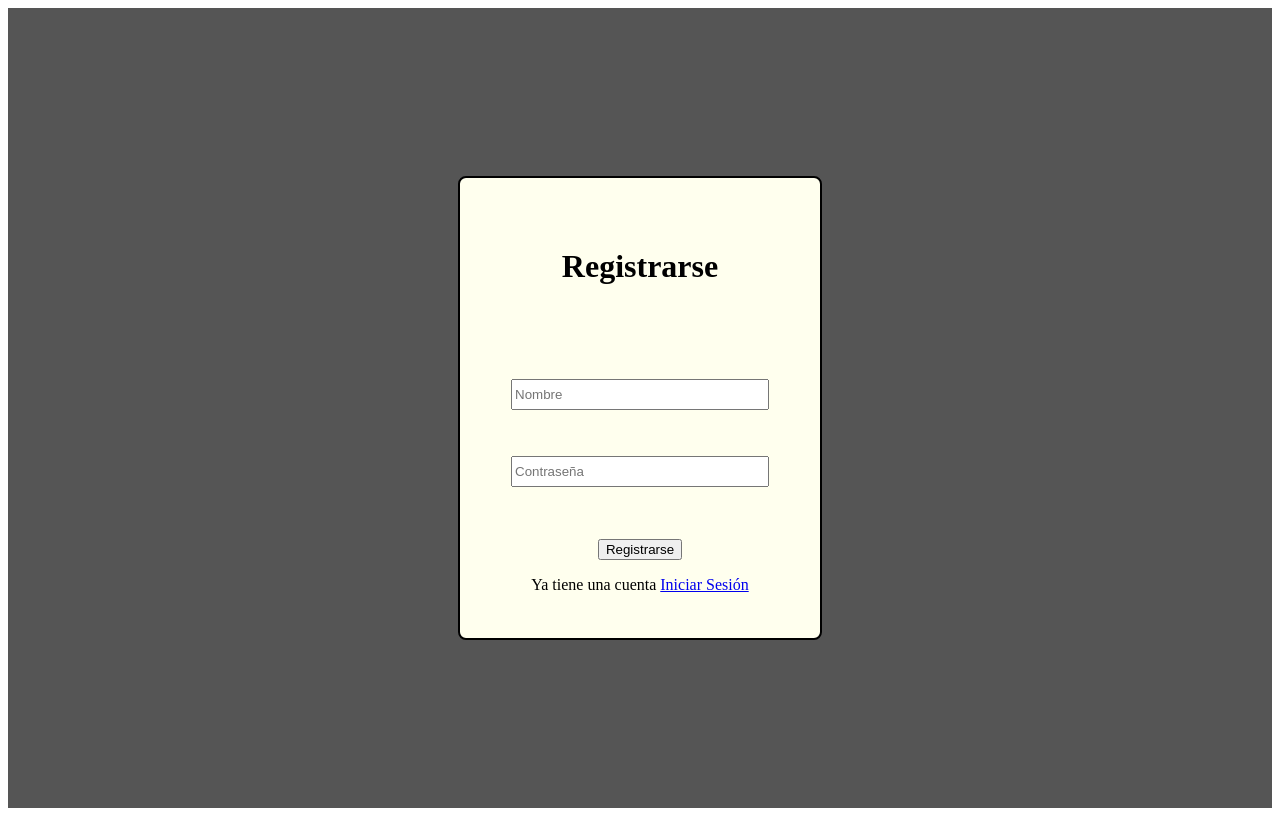
After one commit to proyeclenguaje/Cartas-contra-la-humanidad, a Flask app: page /register.html in a window 1280 px wide. The commit adds this page. Run offline with Flask 2, Linux system fonts and the light colour scheme; some libraries are stand-ins or nearby versions.

Commit message:
login funcional

```diff
--- a/app.py
+++ b/app.py
@@ -1,15 +1,56 @@
+from flask import Flask, render_template, request, redirect, url_for
+from flask_mysqldb import MySQL
+from flask_socketio import SocketIO
 
-from distutils.log import debug
-from flask import Flask, render_template,request
-from flask_socketio import SocketIO
 
 app = Flask(__name__)
 app.config['SECRET_KEY'] = 'asdf34325'
 socketio = SocketIO(app)
 
+app.config['MYSQL_HOST'] = 'localhost'
+app.config['MYSQL_USER'] = 'root'
+app.config['MYSQL_PASSWORD'] = ''
+app.config['MYSQL_DB'] = 'cartas'
+
+mysql = MySQL(app)
+
+
+
 @app.route('/')
+@app.route('/login.html')
+def login():
+    return render_template("login.html")
+
+@app.route('/register.html')
+def register():
+    return render_template('/register.html')
+
+@app.route('/Player.html')
 def index():
-    return render_template("Player_area.html")
+   return render_template("Player.html")
+def obtener_login():
+    cur = mysql.connection.cursor()
+    cur.execute('SELECT id, name, pass FROM user')
+    data = cur.fetchall()
+    cur.close()
+    return data
+
+@socketio.on('name')
+def name(msg):
+    data = obtener_login()
+    for i in data:
+        if msg in i:
+            socketio.emit('confirmname',True)
+        else:
+            print("no funciona")
+@socketio.on('pass')
+def passw(msg):
+    data = obtener_login()
+    for i in data:
+        if msg in i:
+            socketio.emit('confirmpass',True)
+        else:
+            print("no funciona")
 
 if __name__ == '__main__':
-    socketio.run(app,debug=True,port=5000,allow_unsafe_werkzeug=True)
+    socketio.run(app,debug=True,port=5000)
--- /dev/null
+++ b/package.json
@@ -0,0 +1,5 @@
+{
+  "dependencies": {
+    "socket.io": "^4.5.3"
+  }
+}
--- /dev/null
+++ b/static/estilos.css
@@ -0,0 +1,51 @@
+.container{
+    display:flex ;
+    justify-content: center;
+    align-items: center;
+    background-color: #555;
+    height: 100vh;
+    width: 100%;
+}
+.logreg{
+    display: flex;
+    flex-direction: column;
+    justify-content: space-around;
+    align-items: center;
+    padding: 30px;
+    margin: 20px;
+    height: 400px;
+    width: 300px;
+    background-color: #ffe;
+    border: 2px solid #000;
+    border-radius: 8px;
+}
+
+input{
+    height: 25px;
+    width: 250px;
+}
+.a{
+    display: flex;
+    justify-content: center;
+    align-items: center;
+   /* border: 1px solid #000;*/
+}
+.cabecera{
+    width: 280px;
+    height: 100px;
+}
+.inputs{
+    display: flex;
+    flex-direction: column;
+    justify-content: space-evenly;
+    align-items: center;
+
+    width: 280px;
+    height: 200px;
+}
+.boton{
+    display: flex;
+    flex-direction: column;
+    width: 280px;
+    height: 50px;
+}
--- /dev/null
+++ b/static/register.js
@@ -0,0 +1,11 @@
+const socket = io();
+
+document.querySelector(".register").addEventListener("click",()=>{
+    let obj = {};
+    obj[0] = document.querySelector(".nombre").value;
+    obj[1] = document.querySelector(".pass").value;
+
+    console.log(obj);
+
+    //window.location = '/login.html';
+});
--- /dev/null
+++ b/tempCodeRunnerFile.py
@@ -0,0 +1,2 @@
+
+   return render_template("Player_area.html")
--- a/templates/Player_area.html
+++ b/templates/Player.html
@@ -20,9 +20,6 @@
             <button class="C5"><a href=""></a></button>
             <button class="C6"><a href=""></a></button>
             <button class="C7"><a href=""></a></button>
-            <button class="C8"><a href=""></a></button>
-            <button class="C9"><a href=""></a></button>
-            <button class="C10"><a href=""></a></button>
         </div>
     </div>
 
--- a/templates/layout.html
+++ b/templates/layout.html
@@ -5,12 +5,13 @@
     <meta http-equiv="X-UA-Compatible" content="IE=edge">
     <meta name="viewport" content="width=device-width, initial-scale=1.0">
     <title>{% block title %}{% endblock %}</title>
-    {%block css %}{% endblock%}
+    {%block css %}{% endblock %}
+    {% block js %}{% endblock %}
 </head>
 <body>
     {% block body %}
     {% endblock %}
-
-    <script src="{{ url_for('static',filename='script.js') }}"></script>
+    {% block scrip %}
+    {% endblock %}
 </body>
 </html>
--- /dev/null
+++ b/templates/register.html
@@ -0,0 +1,27 @@
+{% extends './layout.html' %}
+{% block title%}Registrarse{%endblock%}
+{% block css%}<link rel="stylesheet" href="{{ url_for('static',filename='estilos.css') }}">{%endblock%}
+{% block js %}<script src="https://cdnjs.cloudflare.com/ajax/libs/socket.io/4.5.3/socket.io.js"></script>{% endblock %}
+{% block body %}
+    <div class="container">
+        <div class="logreg">
+            <div class="cabecera a">
+                <h1 class="obj">Registrarse</h1>
+            </div>
+            <div class="inputs a">
+                <input type="text" name="nombre" class="nombre obj" placeholder="Nombre">
+                <input type="password" name="pass" class="pass obj" placeholder="Contraseña">
+            </div>
+            <div class="boton a">
+                <button class="obj register">Registrarse</button>
+                <p>Ya tiene una cuenta <a href="/login.html" class="login">Iniciar Sesión</a></p>
+            </div>
+        </div>
+    </div>
+    {% block script %}
+
+    <script src="{{ url_for('static',filename='register.js') }}"></script>
+
+
+    {% endblock %}
+{% endblock %}
```
Also changed, not shown: static/Player_Area.css (+6 -5 lines), static/login.js (added, +25 -0 lines), templates/login.html (+21 -3 lines), package-lock.json (added), static/script.js (deleted).
